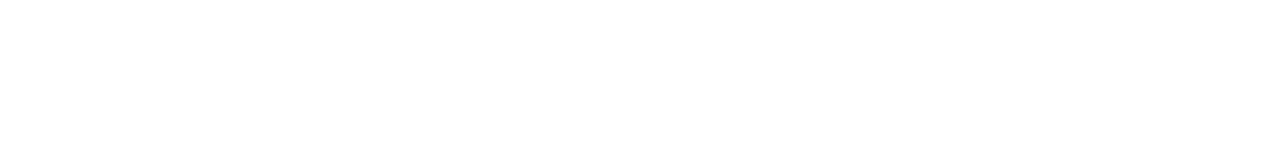
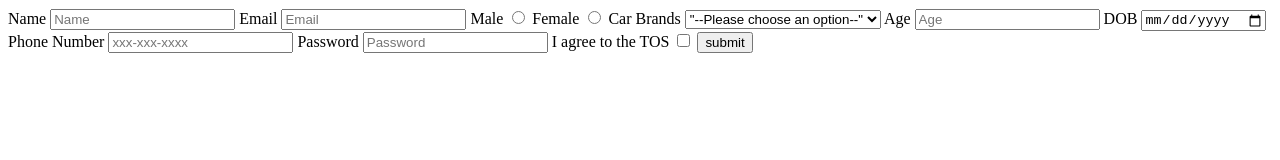
Before and after one commit to acciojob/signup-form-car-ANILKUMARRegidi, a website: page main.html in a window 1280 px wide. Drawn offline with Linux system fonts and the light colour scheme.

Commit message:
created a submission

```diff
--- a/main.html
+++ b/main.html
@@ -8,6 +8,34 @@
 
 <body>
 	<!-- the entire body must be written by student -->
+	<form method="post">
+		<label for="name" >Name</label>
+		<input type="text" id="name" placeholder="Name" required>
+		<label for="email" >Email</label>
+		<input type="email" id="email" placeholder="Email" required>
+		<label for="gender_m">Male</label>
+		<input type="radio" id ="gender_m" name="gender">
+		<label for="gender_f" >Female</label>
+		<input type="radio" id="gender_f" name="gender" required>
+		<label for="cars" >Car Brands</label>
+		<select id="cars" >
+			<option>"--Please choose an option--"</option>
+			<option value="Audi">Audi </option>
+			<option value="Benz">Benz</option>
+			<option value="RR">RR</option>
+		</select>
+		<label for="age"  >Age</label>
+		<input type="number" id="age" placeholder="Age" required>
+		<label for="dob" >DOB</label>
+		<input type="date" id="dob" required>
+		<label for="tel" >Phone Number</label>
+		<input type="tel" id="tel" placeholder="xxx-xxx-xxxx" >
+		<label for="password" >Password</label>
+		<input type="password" id="password" placeholder="Password" required>
+		<label for="tos" >I agree to the TOS</label>
+		<input type="checkbox" id="tos" required>
+		<button type="submit">submit</button>
+	</form>
     <script type="text/javascript" src="./script.js">
 </script>
 
```
